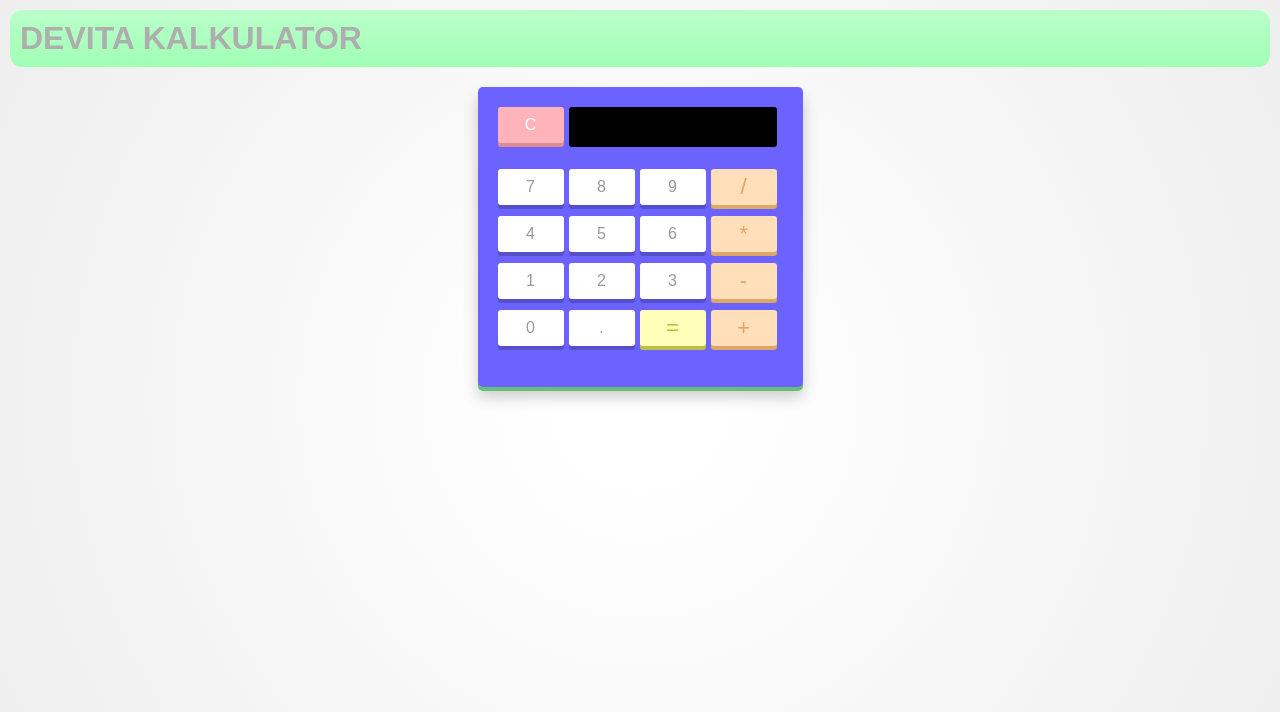
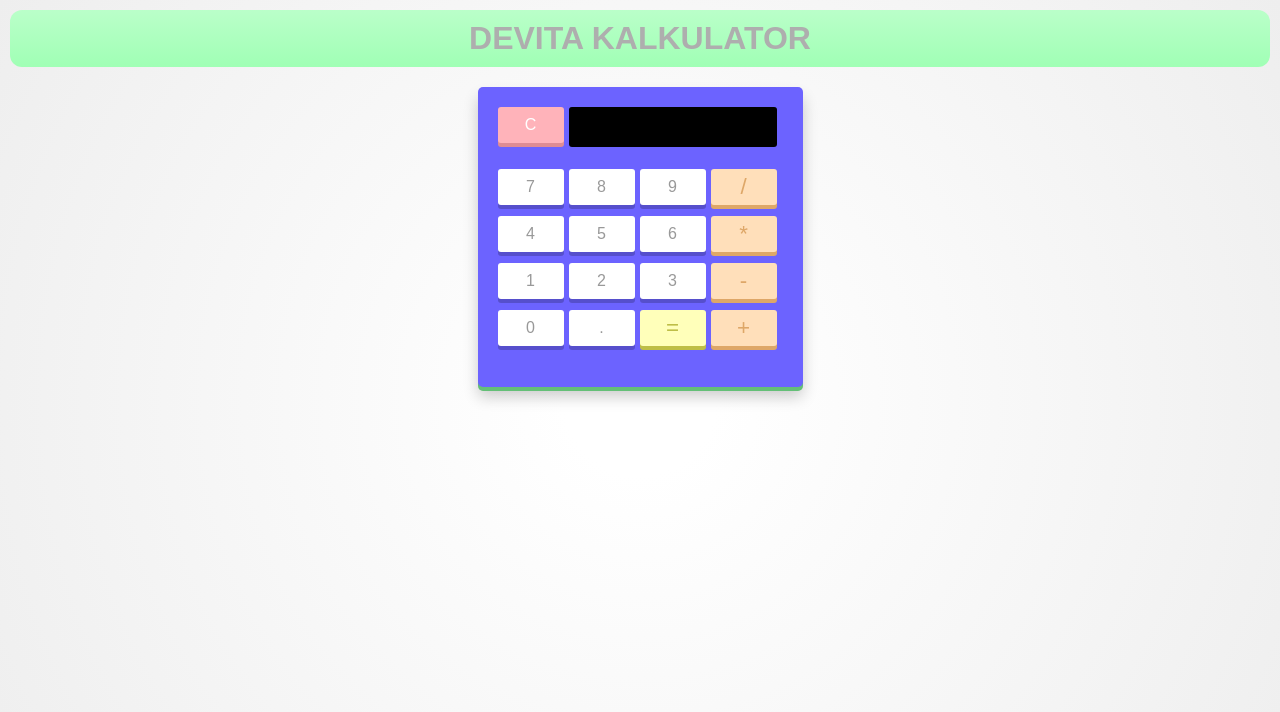
Before and after one commit to Dhikaweb7/kalkulator, a plain HTML site: page index.html in a window 1280 px wide. Drawn offline with Linux system fonts and the light colour scheme.

Commit message:
memmbuat tulisan devita ketengah test

```diff
--- a/style.css
+++ b/style.css
@@ -10,6 +10,7 @@ html {
   height: 100%;
   background: white;
   background: radial-gradient(circle, white 10%, #eee);
+  background-color: gray;
 }
 
 body {
@@ -21,6 +22,7 @@ body {
   color:#aeaeae;
   margin:10px;
   border-radius:12px;
+  text-align: center;
 }
 
 .teks {padding:10px;
```
